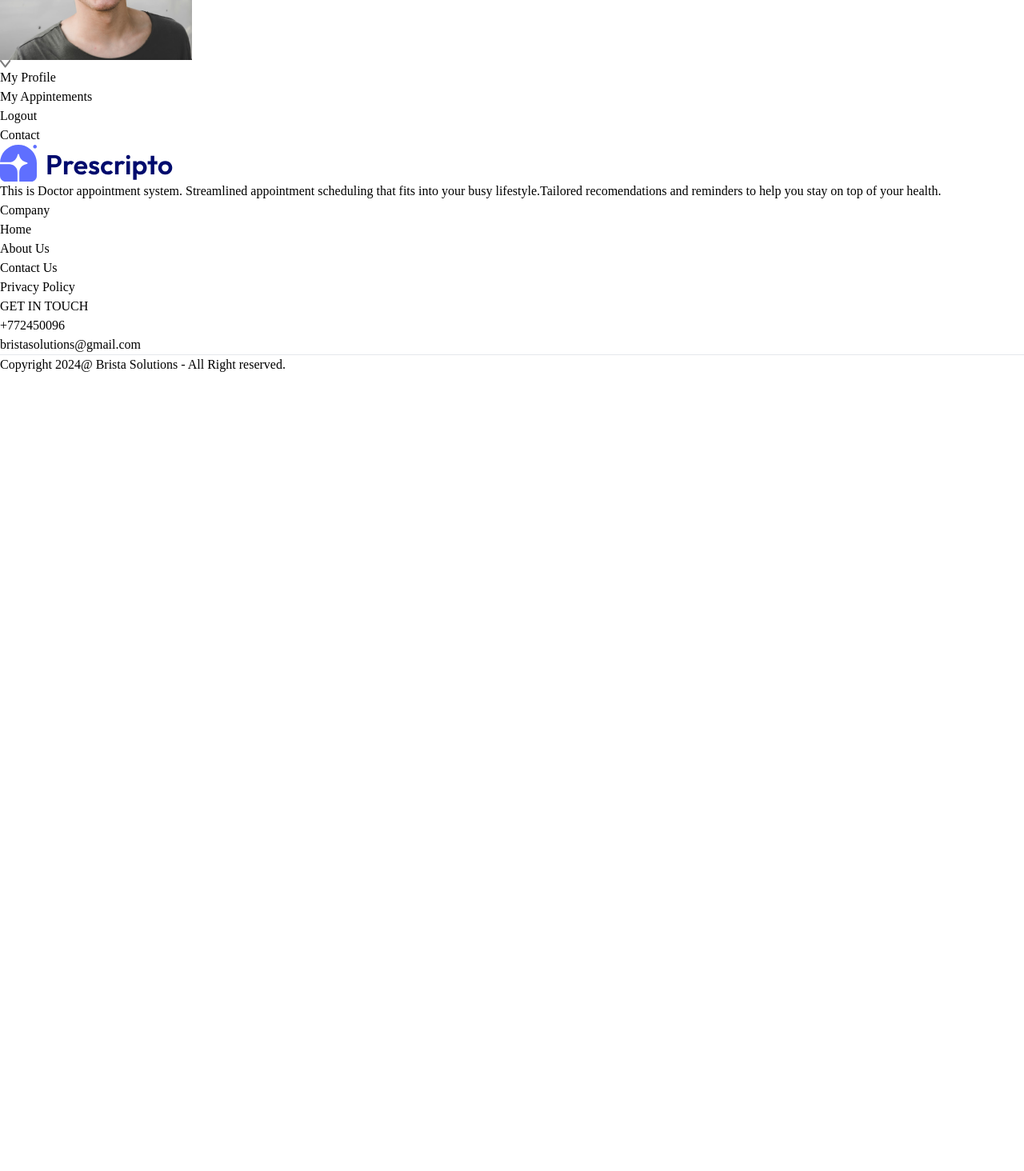
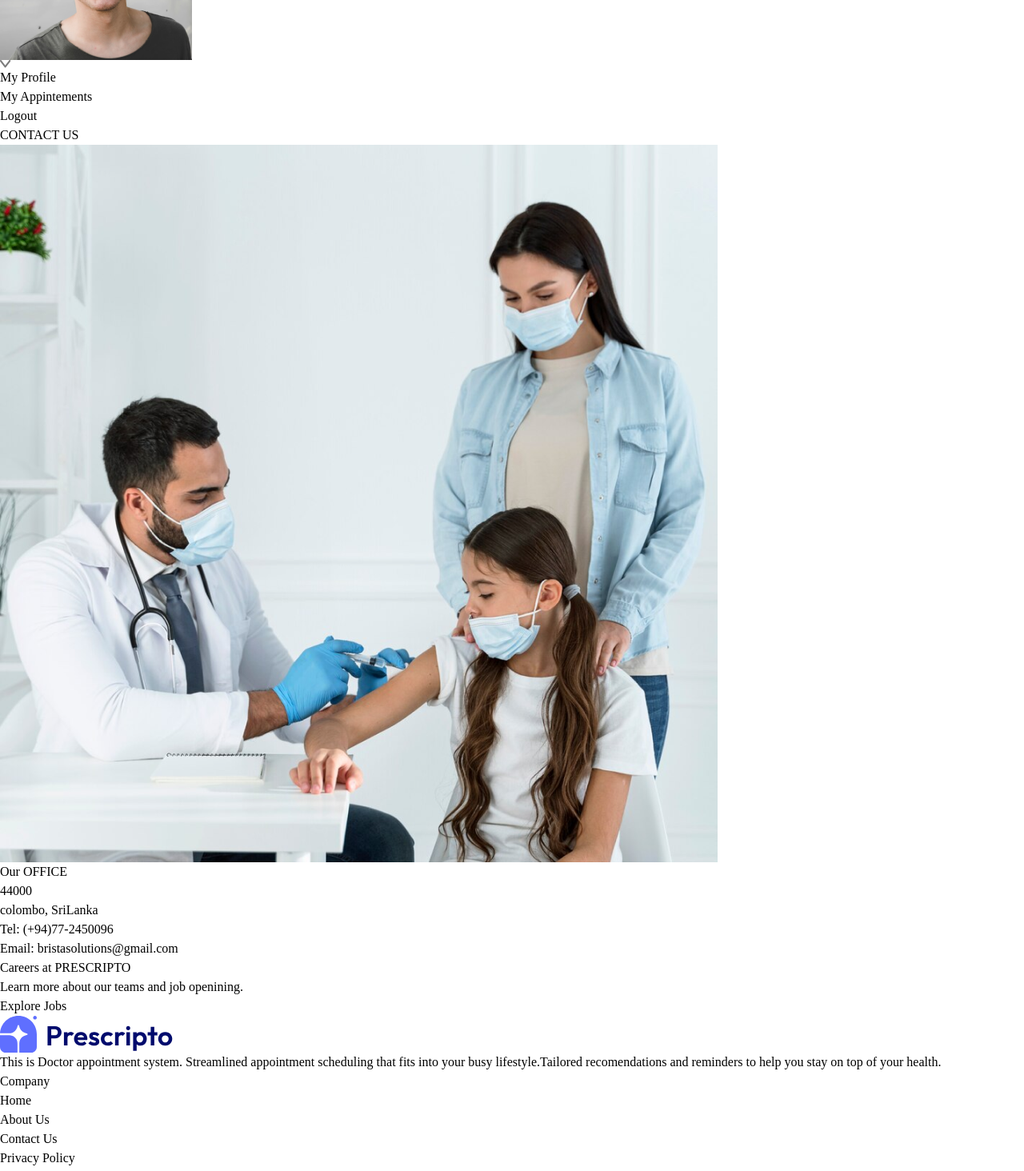
Before and after one commit to kubirthan/Doctor-Appointment-Booking-System, a React (Vite) app: page /contact in a window 1280 px wide. Shown: the part 311-1775 px from the top of the page at 80% size. Before the commit the page ends 800 px from the top, so only its background shows below. Built offline with nearby package versions, Linux system fonts and the light colour scheme.

Commit message:
complete contact page

```diff
--- a/src/pages/Contact.jsx
+++ b/src/pages/Contact.jsx
@@ -1,9 +1,28 @@
-import React from 'react'
+import React from "react";
+import { assets } from "../assets/assets";
 
 const Contact = () => {
   return (
-    <div>Contact</div>
-  )
-}
+    <div>
+      <div className="text-center text-2xl pt-10 text-gray-500">
+        <p>
+          CONTACT <span className="text-gray-700 font-semibold">US</span>
+        </p>
+      </div>
 
-export default Contact
+      <div className="my-10 flex flex-col justify-center md:flex-row gap-10 mb-28 text-sm">
+        <img className="w-full md:max-w-[360px]" src={assets.contact_image} alt="" />
+        <div className="flex flex-col justify-center items-start gap-6 ">
+          <p className="font-semibold text-lg text-gray-600">Our OFFICE</p>
+          <p className="text-gray-500">44000 <br/> colombo, SriLanka</p>
+          <p className="text-gray-500">Tel: (+94)77-2450096 <br />Email: bristasolutions@gmail.com</p>
+          <p className="font-semibold text-lg text-gray-600">Careers at PRESCRIPTO</p>
+          <p className="text-gray-500">Learn more about our teams and job openining.</p>
+          <button className="border border-black px-8 py-4 text-sm hover:bg-black hover:text-white transition-all duration-500">Explore Jobs</button>
+        </div>
+      </div>
+    </div>
+  );
+};
+
+export default Contact;
```
